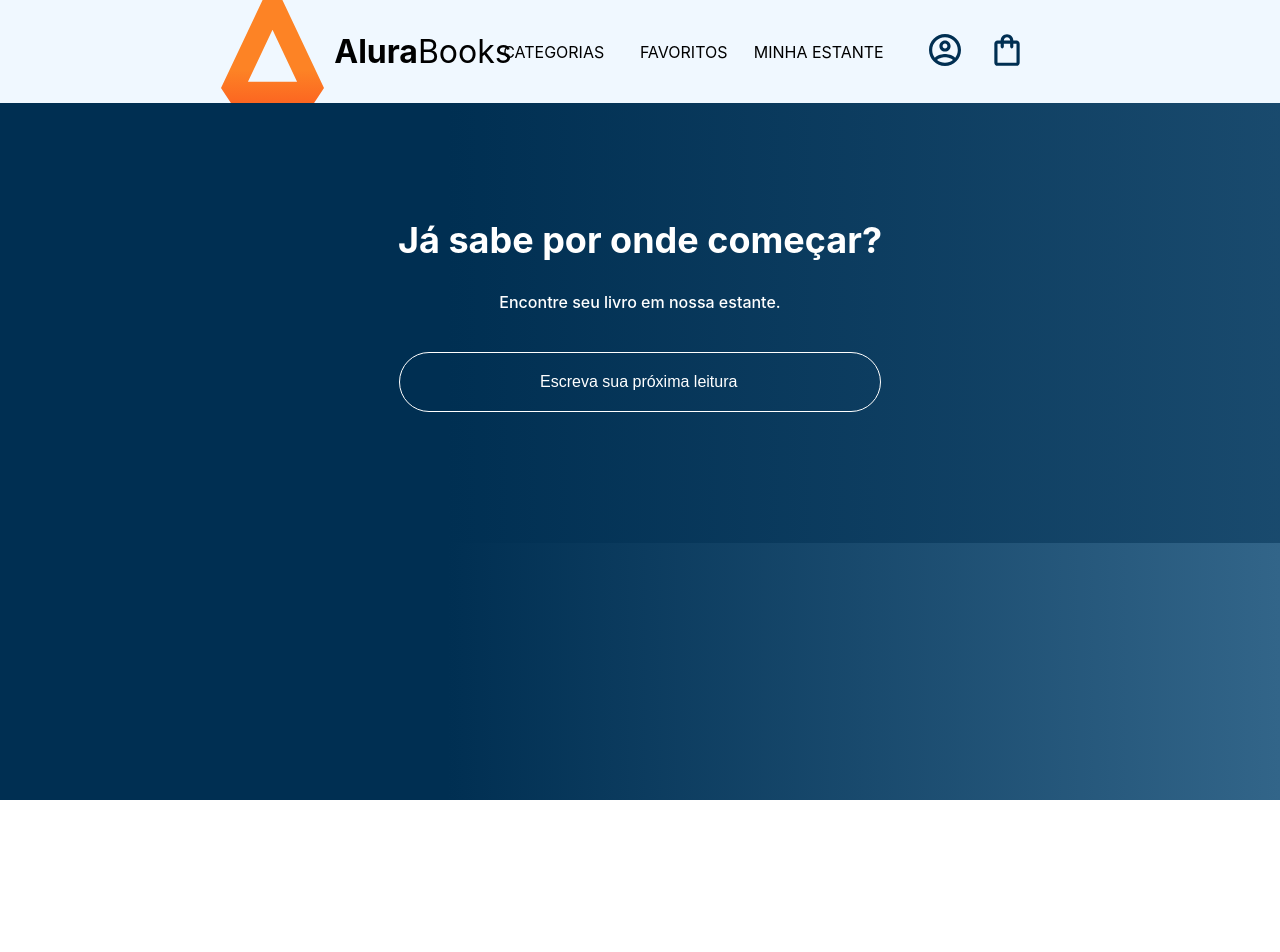
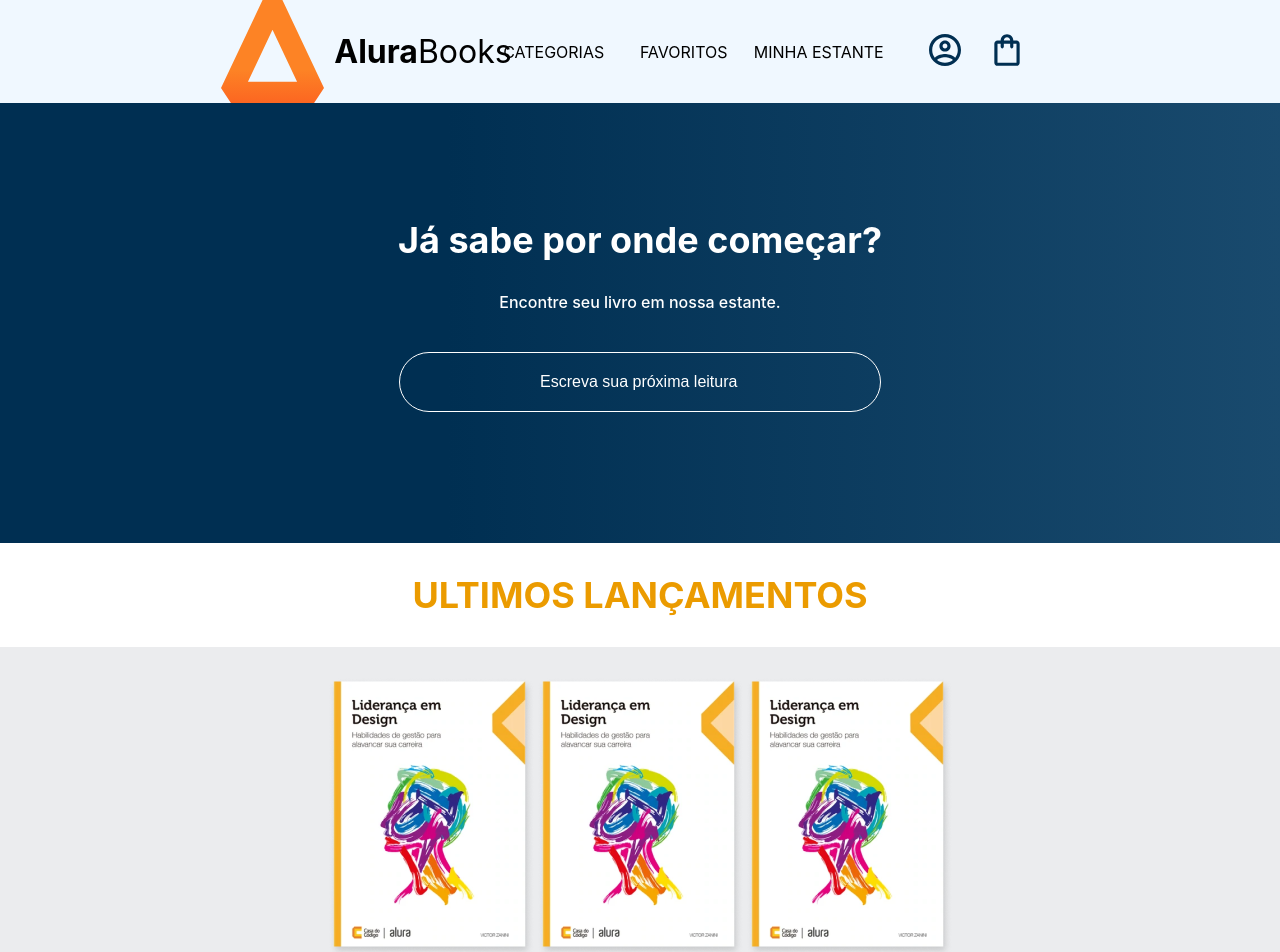
Before and after one commit to renatofm-dev/react-alurabooks, a React (Create React App) app: page / in a window 1280 px wide. Shown: the top 952 px of the page. Before the commit the page ends 800 px from the top, so only its background shows below. Built offline with nearby package versions, Linux system fonts and the light colour scheme.

Commit message:
add UltimosLancamentos/index.js and dadosUltimosLancamentos.js

```diff
--- a/src/App.js
+++ b/src/App.js
@@ -2,15 +2,13 @@
 import Header from './componentes/Header';
 import styled from 'styled-components';
 import Pesquisa from './componentes/Pesquisa';
+import UltimosLancamentos from './componentes/UltimosLancamentos';
 
 const AppContainer = styled.div`
 
       width: 100vw;
       height: 100vh;
       background-image: linear-gradient(90deg, #002F52 35%, #326589);
-
-
-
 `
 
 function App() {
@@ -18,6 +16,7 @@
     <AppContainer>
         <Header />
         <Pesquisa />
+        <UltimosLancamentos />
     </AppContainer>
   );
 }
--- /dev/null
+++ b/src/componentes/UltimosLancamentos/dadosUltimosLancamentos.js
@@ -0,0 +1,7 @@
+import livro from '../../img/livro.png'
+
+export const livros = [
+    {nome: 'Liderança em Design', id: 1, src:livro},
+    {nome: 'Cangaceiro em JavaScript', id: 3, src:livro},
+    {nome: 'Aventureiros do Java', id: 4, src:livro},
+]
--- /dev/null
+++ b/src/componentes/UltimosLancamentos/index.js
@@ -0,0 +1,50 @@
+import {  livros  } from './dadosUltimosLancamentos'
+import styled from 'styled-components'
+
+
+const UltimosLancamentosContainer = styled.section `
+background-color: #EBECEE;
+padding: 0px 0px 20px 0px;
+display: flex;
+flex-direction: column;
+`
+const Titulo = styled.h2 `
+width: 100%;
+padding: 30px 0;
+background-color: #FFF;
+color: #EB9B00;
+font-size: 36px;
+text-align: center;
+margin: 0;
+`
+
+const NovosLivrosContainer = styled.div `
+margin-top: 30px;
+display: flex;
+width: 100%;
+justify-content: center;
+cursor: pointer;
+
+
+img:hover {
+    transition-duration: 1000ms;
+    transform: scale(1.2)
+}
+`
+
+function UltimosLancamentos () {
+return (
+
+    <UltimosLancamentosContainer>
+        <Titulo>ULTIMOS LANÇAMENTOS</Titulo>
+        <NovosLivrosContainer>
+            {livros.map( livro => (
+            <img src={livro.src} alt='livros'/>
+            ))}
+        </NovosLivrosContainer>
+    </UltimosLancamentosContainer>
+
+)
+}
+
+export default UltimosLancamentos
```
